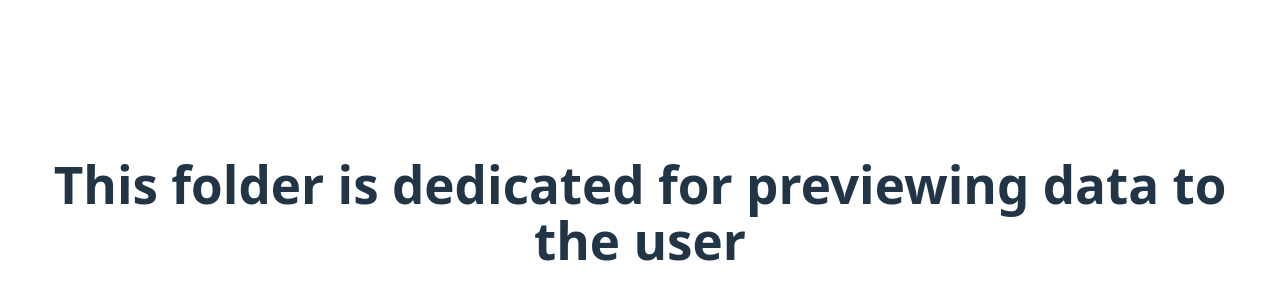
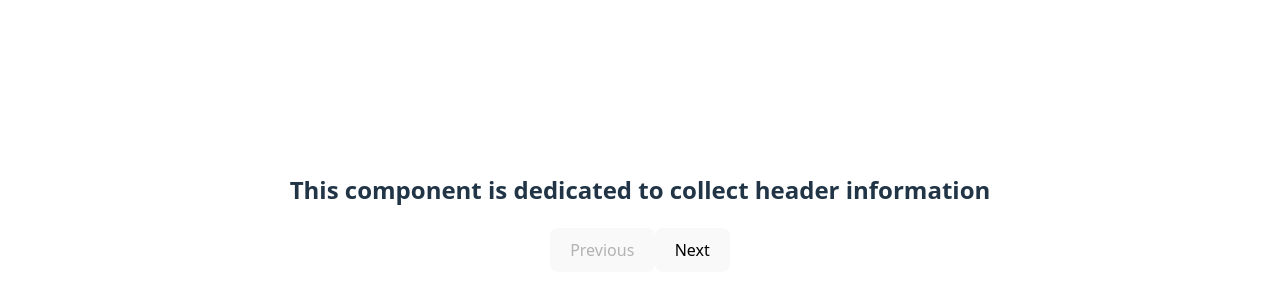
Before and after one commit to Romeo-Martial/my-cv-builder, a React (Vite) app: page / in a window 1280 px wide. Shown: the part 188-488 px from the top of the page. Built offline with nearby package versions, Linux system fonts and the light colour scheme.

Commit message:
Implement multi-step data collection with navigation and validation

```diff
--- a/src/App.jsx
+++ b/src/App.jsx
@@ -46,7 +46,29 @@ function App() {
     languages: [{ id: crypto.randomUUID(), language: '', level: '' }],
   });
   const isValid = validateData(cvData);
-  return <>{isValid ? <DataCollector /> : <DataPreview />}</>;
+
+  function handleChange() {}
+  function handleCollectionSubmit() {}
+  function handleEdit() {}
+  function handlePreviewSubmit() {}
+
+  return (
+    <>
+      {isValid ? (
+        <DataCollector
+          data={cvData}
+          onChange={handleChange}
+          onSubmit={handleCollectionSubmit}
+        />
+      ) : (
+        <DataPreview
+          data={cvData}
+          onEdit={handleEdit}
+          onSubmit={handlePreviewSubmit}
+        />
+      )}
+    </>
+  );
 }
 
 export default App;
--- a/src/DataCollection/DataCollector.jsx
+++ b/src/DataCollection/DataCollector.jsx
@@ -1,3 +1,74 @@
-export default function DataCollector() {
-  return <h1>This component is dedicated for data collection</h1>;
+import HeaderCollector from './Header/HeaderCollector';
+import SummaryCollector from './Summary/SummaryCollector';
+import ExperienceCollector from './Experience/ExperienceCollector';
+import SkillsCollector from './Skills/SkillsCollector';
+import EducationCollector from './Education/EducationCollector';
+import LanguagesCollector from './Languages/LanguagesCollector';
+import { useState } from 'react';
+import {
+  validateHeader,
+  validateSummary,
+  validateExperience,
+  validateSkills,
+  validateEducation,
+  validateLanguages,
+} from '../Utils/validateData';
+
+export default function DataCollector({ data, onChange, onSubmit }) {
+  const [currentStep, setCurrentStep] = useState(0);
+  const { header, summary, experience, skills, education, languages } = data;
+
+  function handlePrevious() {
+    setCurrentStep(cs => cs - 1);
+  }
+
+  function handleNext() {
+    switch (currentStep) {
+      case 0:
+        validateHeader(header) && setCurrentStep(cs => cs + 1);
+        break;
+      case 1:
+        validateSummary(summary) && setCurrentStep(cs => cs + 1);
+        break;
+      case 2:
+        validateExperience(experience) && setCurrentStep(cs => cs + 1);
+        break;
+      case 3:
+        validateSkills(skills) && setCurrentStep(cs => cs + 1);
+        break;
+      case 4:
+        validateEducation(education) && setCurrentStep(cs => cs + 1);
+        break;
+    case 5:
+        validateLanguages(languages) && onSubmit(data);
+        break;
+    }
+  }
+
+  const currentCollector = function (step) {
+    switch (step) {
+      case 0:
+        return <HeaderCollector data={header} onChange={onChange} />;
+      case 1:
+        return <SummaryCollector data={summary} onChange={onChange} />;
+      case 2:
+        return <ExperienceCollector data={experience} onChange={onChange} />;
+      case 3:
+        return <SkillsCollector data={skills} onChange={onChange} />;
+      case 4:
+        return <EducationCollector data={education} onChange={onChange} />;
+      case 5:
+        return <LanguagesCollector data={languages} onChange={onChange} />;
+    }
+  };
+
+  return (
+    <>
+      {currentCollector(currentStep)}
+      <button disabled={currentStep === 0} onClick={handlePrevious}>
+        Previous
+      </button>
+      <button onClick={handleNext}>Next</button>
+    </>
+  );
 }
--- /dev/null
+++ b/src/DataCollection/Education/EducationCollector.jsx
@@ -0,0 +1,3 @@
+export default function EducationCollector() {
+  return <h2>This component is dedicated to collect education information</h2>;
+}
--- /dev/null
+++ b/src/DataCollection/Experience/ExperienceCollector.jsx
@@ -0,0 +1,3 @@
+export default function ExperienceCollector() {
+  return <h2>This component is dedicated to collect experience information</h2>;
+}
--- /dev/null
+++ b/src/DataCollection/Header/HeaderCollector.jsx
@@ -0,0 +1,3 @@
+export default function HeaderCollector({ data, onChange }) {
+  return <h2>This component is dedicated to collect header information</h2>;
+}
--- /dev/null
+++ b/src/DataCollection/Languages/LanguagesCollector.jsx
@@ -0,0 +1,3 @@
+export default function LanguagesCollector() {
+  return <h2>This component is dedicated to collect languages information</h2>;
+}
--- /dev/null
+++ b/src/DataCollection/Skills/SkillsCollector.jsx
@@ -0,0 +1,3 @@
+export default function SkillsCollector() {
+  return <h2>This component is dedicated to collect skills information</h2>;
+}
--- /dev/null
+++ b/src/DataCollection/Summary/SummaryCollector.jsx
@@ -0,0 +1,3 @@
+export default function SummaryCollector() {
+  return <h2>This component is dedicated to collect summary information</h2>;
+}
--- a/src/Utils/validateData.js
+++ b/src/Utils/validateData.js
@@ -1,3 +1,21 @@
+export function validateHeader(header) {
+  return true;
+}
+export function validateSummary(summary) {
+  return true;
+}
+export function validateExperience(experience) {
+  return true;
+}
+export function validateSkills(skills) {
+  return true;
+}
+export function validateEducation(education) {
+  return true;
+}
+export function validateLanguages(languages) {
+  return true;
+}
 export default function validateData(data) {
-  return false;
+  return true;
 }
```
Also changed, not shown: 1 other file (tests, documents, lock files or other folders).
